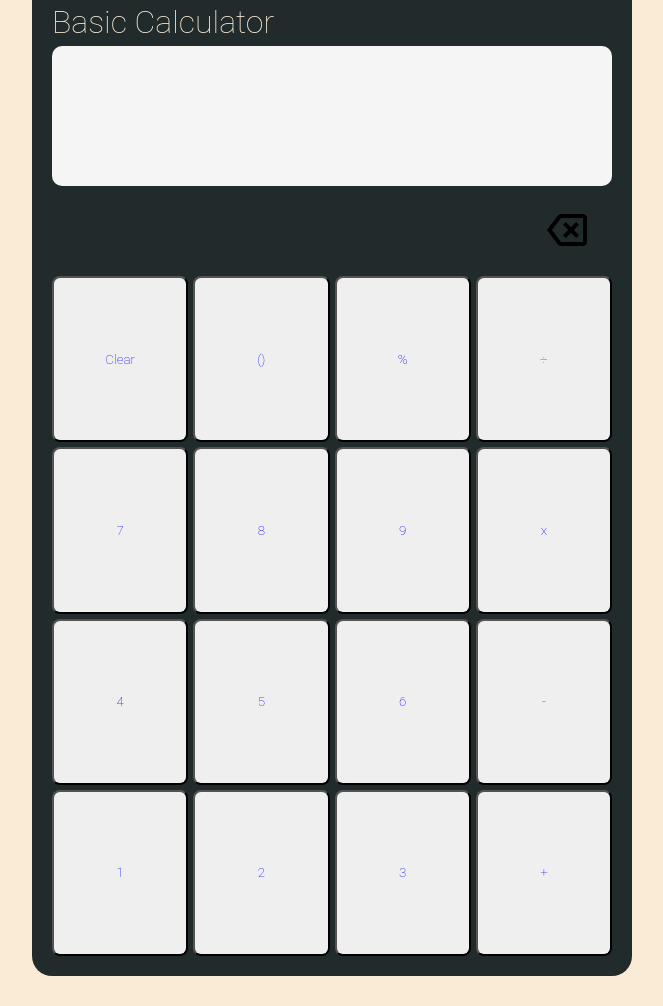
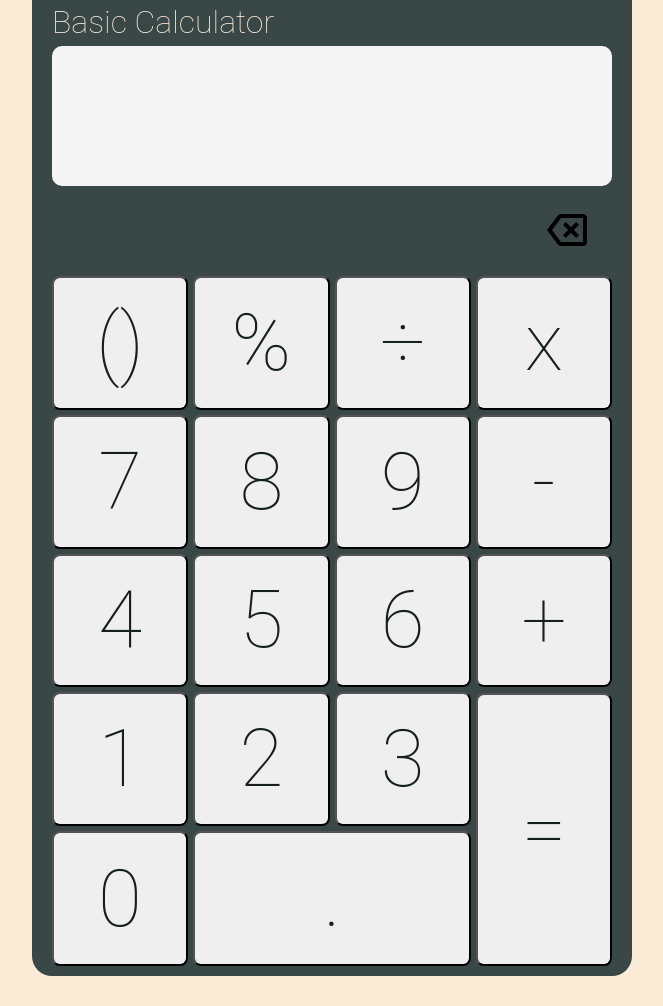
Before and after one commit to marcusasdgg/simple-Portfolio-website, a plain HTML site: page calculator/basicCalculator.html in a window 1280 px wide. Shown: the part 102-1108 px from the top of the page, without its empty margins (308-971 px from the left). Drawn offline with nearby package versions, Linux system fonts and the light colour scheme.

Commit message:
completing basicCalculator App

```diff
--- a/calculator/basicCalculator.css
+++ b/calculator/basicCalculator.css
@@ -8,7 +8,7 @@ body {
 .calc {
     position: relative;
     margin: 30px auto;
-    background-color: rgb(34, 43, 43);
+    background-color: rgb(57, 71, 71);
     background-size: cover;
     background-position: center;
     width: 600px;
@@ -44,13 +44,14 @@ body {
     right: 20px;
     width: auto;
     height: auto;
-    bottom: 20px;
-    background-color: rgb(34, 43, 43);
+    bottom: 150px;
+    background-color: rgb(57, 71, 71);
     border-radius: 10px;
 }
 
 .buttonElement {
-    color: blue;
+    color: rgb(21, 31, 31);
+    font-size: 80px;
     border-radius: 8px;
 }
 
@@ -68,7 +69,7 @@ body {
     left: auto;
     right: 25px;
     top: 235px;
-    background-color: rgb(34, 43, 43);
+    background-color: rgb(57, 71, 71);
   }
 
   .material-symbols-outlined {
@@ -102,5 +103,39 @@ body {
 }
 
 .dynamicDisplay {
-    justify-content: center;
+    position: absolute;
+    right: 20px;
+    top: 30px;
 }
+
+.equals {
+    font-size: 80px;
+    color: rgb(21, 31, 31);
+    position: absolute;
+    left: 444px;
+    top: 717px;
+    width: 136px;
+    height: 273px;
+    border-radius: 8px;
+}
+.zero {
+    font-size: 80px;
+    color: rgb(21, 31, 31);
+    position: absolute;
+    left: 20px;
+    bottom: 10px;
+    height: 135px;
+    width: 136px;
+    border-radius: 8px;
+}
+
+.dot {
+    font-size: 80px;
+    color: rgb(21, 31, 31);
+    position: absolute;
+    bottom: 10px;
+    left: 161px;
+    height: 135px;
+    width: 278px;
+    border-radius: 8px;
+}
--- a/calculator/basicCalculator.html
+++ b/calculator/basicCalculator.html
@@ -7,31 +7,98 @@
         <link rel="stylesheet" href="https://fonts.googleapis.com/css2?family=Material+Symbols+Outlined:opsz,wght,FILL,GRAD@24,400,0,0" />
         <meta name="viewport" content="width=device-width, initial-scale=1.0", charset="UTF-8">
         <title>Calculator App</title>
+        <script>
+            var operationString = '';
+            var ifBracket = 0;
+
+            function onClickNumber(number)
+            {
+                var currentString = document.getElementsByTagName('h1')[1];
+                currentString.textContent += number;
+                operationString += number;
+            }
+            function onClickOperation(operator)
+            {
+                var output = operator;
+                var realOutput;
+                if(operator === '()' && ifBracket === 0)
+                {
+                    ifBracket = 1;
+                    output = '(';
+                    realOutput = '(';
+                } else if (operator === '()' && ifBracket === 1) {
+
+                    ifBracket = 0;
+                    output = ')';
+                    realOutput = ')';
+                }
+
+                if (operator == ' ÷ ')
+                {
+                    console.log("divided detected.")
+                    realOutput = '/';
+                } else if (operator == ' x ')
+                {
+                    console.log("multiply detected.")
+                    realOutput = '*';
+                } else {
+                    realOutput = output;
+                }
+
+                var currentString = document.getElementsByTagName('h1')[1];
+                operationString += realOutput;
+                console.log("operation string = "+operationString);
+                currentString.textContent += output;
+            }
+            function onClickDelete() {
+                var currentString = document.getElementsByTagName('h1')[1];
+                var lastChar = currentString.textContent[currentString.textContent.length - 1];
+                console.log(lastChar);
+                currentString.textContent = currentString.textContent.substring(0, currentString.textContent.length - 1);
+                var newLastChar = currentString.textContent[currentString.textContent.length - 1];
+                operationString = operationString.substring(0,operationString.length-1);
+                if (lastChar === ')') {
+                    ifBracket++;
+                } else if (lastChar === '(') {
+                    ifBracket--;
+                }
+            }
+            function evaluateString()
+            {
+                console.log("this is the operation string: "+operationString);
+                var currentString = document.getElementsByTagName('h1')[1];
+                currentString.textContent = eval(operationString);
+                operationString = currentString.textContent;
+            }
+        </script>
     </head>
     <body>
         <button class="homeButton" onclick="window.location.href = 'suite.html'"><i class="material-symbols-outlined">home</i><p class='homeText'>Go Home</p></button>
         <div class="calc">
             <h1 class="title roboto-thin">Basic Calculator</h1>
-            <div class='calcDisplay'><h1 class ='dynamicDisplay'></h1></div>
-            <button class="roboto-thin deleteButton"><i class="material-symbols-outlined bigIcon">backspace</i></button>
+            <div class='calcDisplay'><h1 class ='dynamicDisplay roboto-thin'></h1></div>
+            <button class="roboto-thin deleteButton" onclick="onClickDelete()"><i class="material-symbols-outlined bigIcon">backspace</i></button>
             <div class="buttonGrid">
-                <button class="buttonElement roboto-thin"> Clear </button>
-                <button class="buttonElement roboto-thin"> () </button>
-                <button class="buttonElement roboto-thin"> % </button>
-                <button class="buttonElement roboto-thin"> ÷ </button>
-                <button class="buttonElement roboto-thin"> 7 </button>
-                <button class="buttonElement roboto-thin"> 8 </button>
-                <button class="buttonElement roboto-thin"> 9 </button>
-                <button class="buttonElement roboto-thin"> x </button>
-                <button class="buttonElement roboto-thin"> 4 </button>
-                <button class="buttonElement roboto-thin"> 5 </button>
-                <button class="buttonElement roboto-thin"> 6 </button>
-                <button class="buttonElement roboto-thin"> - </button>
-                <button class="buttonElement roboto-thin"> 1 </button>
-                <button class="buttonElement roboto-thin"> 2 </button>
-                <button class="buttonElement roboto-thin"> 3 </button>
-                <button class="buttonElement roboto-thin"> + </button>
+                <button class="buttonElement roboto-thin" onclick="onClickOperation('()')"> () </button>
+                <button class="buttonElement roboto-thin" onclick="onClickOperation(' % ')"> % </button>
+                <button class="buttonElement roboto-thin" onclick="onClickOperation(' ÷ ')"> ÷ </button>
+                <button class="buttonElement roboto-thin" onclick="onClickOperation(' x ')"> x </button>
+                <button class="buttonElement roboto-thin" onclick="onClickNumber(7)"> 7 </button>
+                <button class="buttonElement roboto-thin" onclick="onClickNumber(8)"> 8 </button>
+                <button class="buttonElement roboto-thin" onclick="onClickNumber(9)"> 9 </button>
+                <button class="buttonElement roboto-thin" onclick="onClickOperation(' - ')"> - </button>
+                <button class="buttonElement roboto-thin" onclick="onClickNumber(4)"> 4 </button>
+                <button class="buttonElement roboto-thin" onclick="onClickNumber(5)"> 5 </button>
+                <button class="buttonElement roboto-thin" onclick="onClickNumber(6)"> 6 </button>
+                <button class="buttonElement roboto-thin" onclick="onClickOperation(' + ')"> + </button>
+                <button class="buttonElement roboto-thin" onclick="onClickNumber(1)"> 1 </button>
+                <button class="buttonElement roboto-thin" onclick="onClickNumber(2)"> 2 </button>
+                <button class="buttonElement roboto-thin" onclick="onClickNumber(3)"> 3 </button>
             </div>
+            <button class="equals roboto-thin" onclick="evaluateString()"> = </button>
+            <button class="zero roboto-thin" onclick="onClickNumber(0)"> 0 </button>
+            <button class="dot roboto-thin" onclick="onClickNumber('.')"> . </button>
+
         </div>
     </body>
 </html>
```
